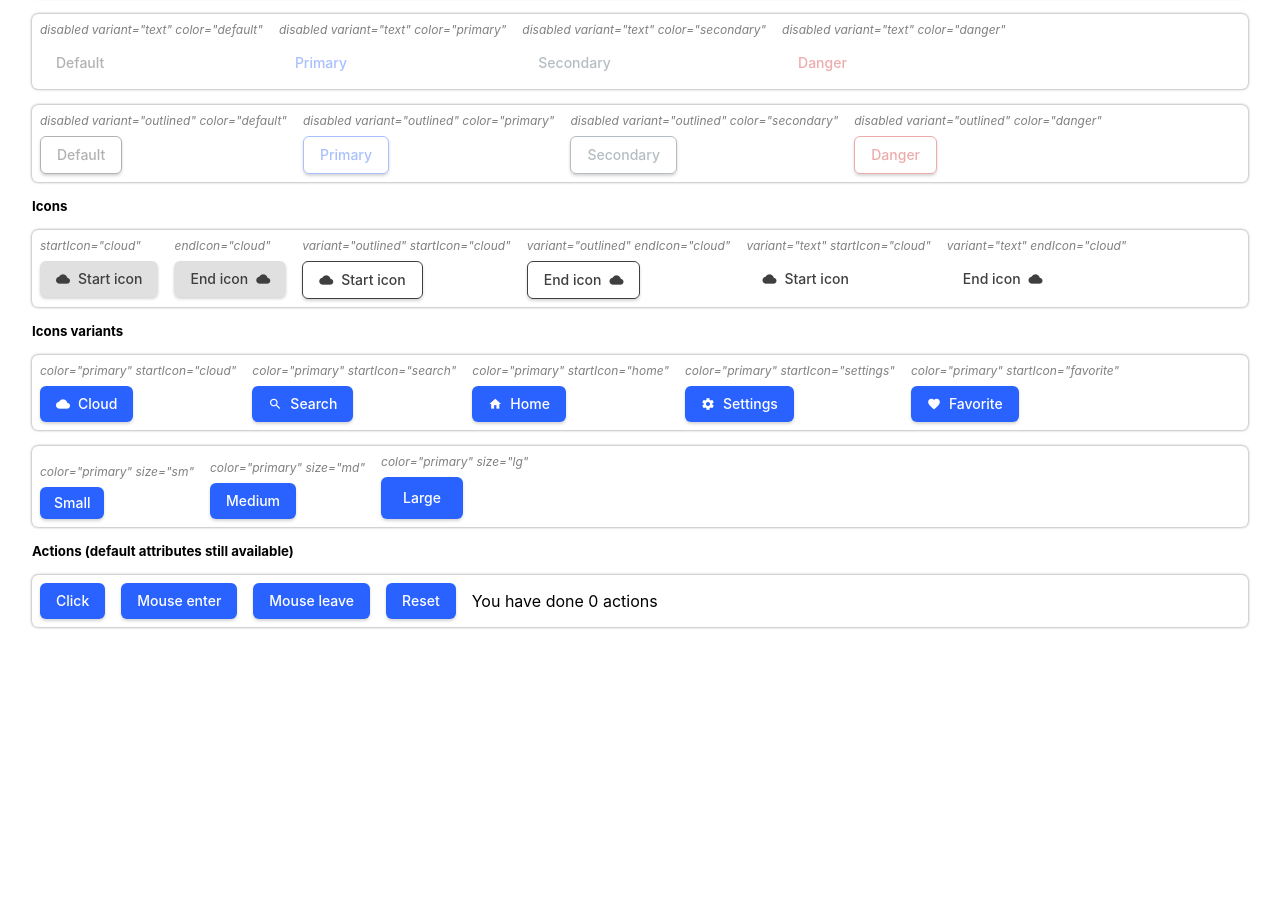
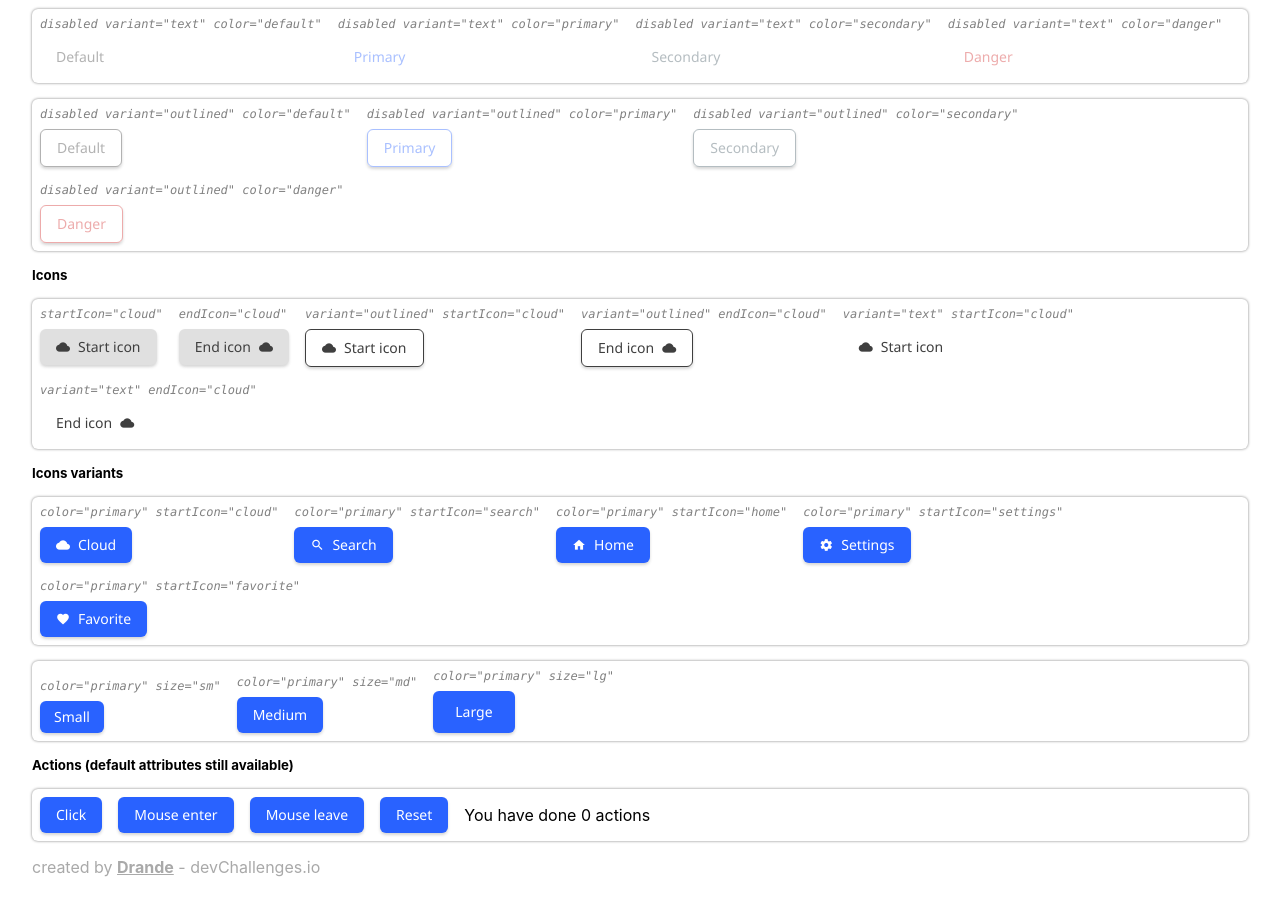
Before and after one commit to Drande/devchallenges-components, a React (Create React App) app: page / in a window 1280 px wide. Shown: the part 729-1638 px from the top of the page. Before the commit the page ends 1388 px from the top, so only its background shows below. Built offline with nearby package versions, Linux system fonts and the light colour scheme.

Commit message:
added footer

```diff
--- a/src/index.scss
+++ b/src/index.scss
@@ -13,11 +13,11 @@ body {
 }
 
 code {
-  font-family: source-code-pro, Menlo, Monaco, Consolas, 'Courier New',
-    monospace;
+  font-family: source-code-pro, Menlo, Monaco, Consolas, 'Courier New', monospace;
 }
 
 .code {
+  font-family: source-code-pro, Menlo, Monaco, Consolas, 'Courier New', monospace;
   font-size: 12px;
   color: gray;
   font-style: italic;
@@ -28,3 +28,7 @@ code {
   padding: 0.5rem;
   border-radius: 6px;
 }
+
+.credits {
+  color: #A9A9A9;
+}
--- a/src/pages/ButtonsPage.tsx
+++ b/src/pages/ButtonsPage.tsx
@@ -234,6 +234,7 @@ const ButtonsPage: FunctionComponent<ButtonsPageProps> = () => {
                 </div>
                 {<span>You have done {count} actions</span>}
             </div>
+            <footer className="credits">created by <b><u>Drande</u></b> - devChallenges.io</footer>
         </div>
     );
 }
--- a/src/shared/components/Button.scss
+++ b/src/shared/components/Button.scss
@@ -51,6 +51,7 @@ button {
     white-space: nowrap;
     font-weight: 500;
     cursor: pointer;
+    font-family: 'Segoe UI', Tahoma, Geneva, Verdana, sans-serif;
 
     /* Shadow */
 
```
